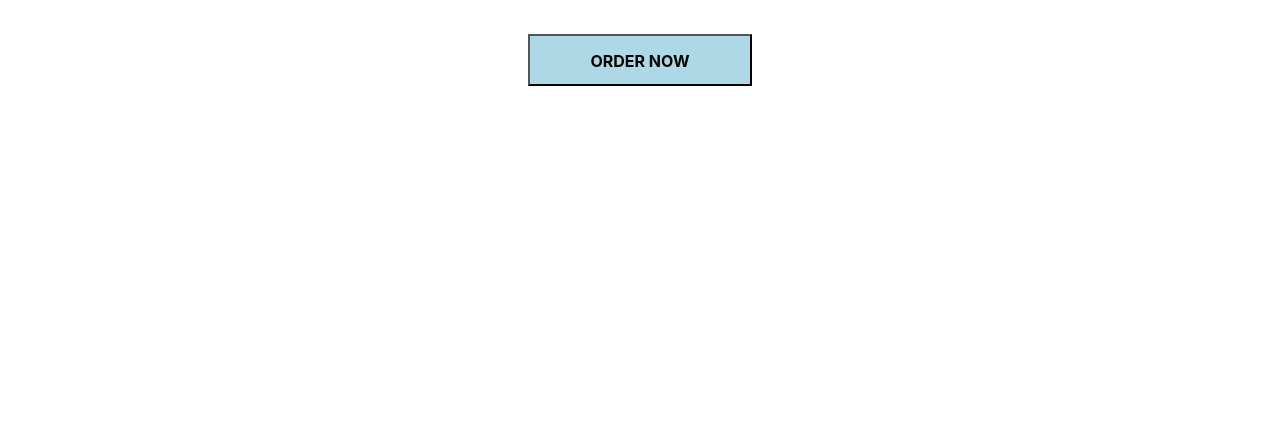
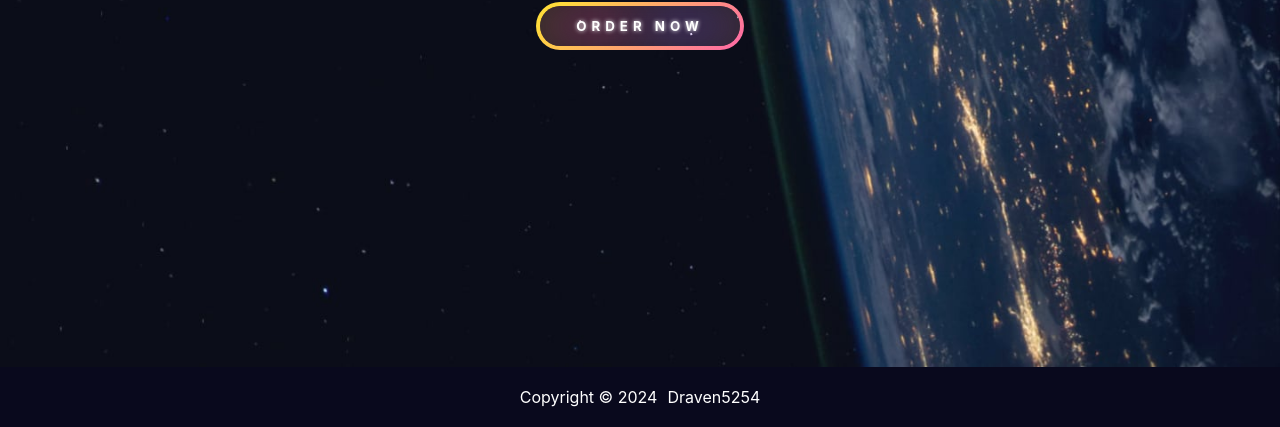
Before and after one commit to draven5254/Project-Restaurant-Page, a website built with webpack: page dist/index.html in a window 1280 px wide. Shown: the part 433-860 px from the top of the page. Before the commit the page ends 800 px from the top, so only its background shows below. Built offline with nearby package versions, Linux system fonts and the light colour scheme; a web font is replaced by a local one.

Commit message:
commited file

```diff
--- a/dist/style/styles.css
+++ b/dist/style/styles.css
@@ -52,61 +52,22 @@
   color: #fff;
 }
 
-.navBtn {
-  font-size: 1rem;
-  color: black;
-  text-transform: uppercase;
-  border: none;
-  background: transparent;
-  position: relative;
-  z-index: 1;
-  cursor: url(/dist/img/rocket.png), auto;
-}
-
 .logoContainer h1 {
   font-family: "Cedarville Cursive", cursive;
   color: #fff;
   font-size: 2.5rem;
 }
 
-/* GLOBAL BUTTON */
-
-.btn {
-  cursor: url(/dist/img/rocket.png), auto;
-  border: none;
-  background-color: #add8e6;
-  padding: 7px 16px 5px;
-  border-radius: 50px;
-  font-size: 1rem;
-  position: relative;
-  overflow: hidden;
-}
-
-.btn:hover {
-  color: #fff;
-}
-
-.btn::before {
-  content: "";
-  background-color: blue;
-  position: absolute;
-  width: 0;
-  height: 0;
-  left: var(--xPos);
-  top: var(--yPos);
-  transform: translate(-50%, -50%);
-  border-radius: 50%;
-  transition: 0.5s, 0.5s;
-}
-
-.btn:hover::before {
-  width: 250px;
-  height: 250px;
-}
-
 /* HERO SECTION */
 
-.hero-container img {
+.hero-container {
+  /* background-image: url("/dist/img/background-home-desktop.jpg"); */
+  background-position: center;
+  background-repeat: no-repeat;
+  background-size: cover;
+  align-items: center;
+  justify-content: center;
+  text-align: center;
   display: flex;
   width: 100vw;
   height: 100vh;
@@ -123,25 +84,185 @@
 }
 
 .home-content {
-  position: absolute;
-  top: 50%;
-  left: 50%;
-  transform: translate(-50%, -50%);
-  text-align: center;
+  display: flex;
+  flex-direction: column;
+  justify-content: center;
+  align-items: center;
 }
 
 .heroBtn {
-  background-color: #add8e6;
-  padding: 15px 60px 13px;
-  text-decoration: none;
-  color: #000;
+  display: flex;
+  justify-content: center;
+  align-items: center;
+  width: 13rem;
+  overflow: hidden;
+  height: 3rem;
+  background-size: 300% 300%;
+  backdrop-filter: blur(1rem);
+  border-radius: 5rem;
+  transition: 0.5s;
+  animation: gradient_301 5s ease infinite;
+  border: double 4px transparent;
+  background-image: linear-gradient(#212121, #212121),
+    linear-gradient(
+      137.48deg,
+      #ffdb3b 10%,
+      #fe53bb 45%,
+      #8f51ea 67%,
+      #0044ff 87%
+    );
+  background-origin: border-box;
+  background-clip: content-box, border-box;
+}
+
+#container-stars {
+  position: absolute;
+  z-index: -1;
+  width: 100%;
+  height: 100%;
+  overflow: hidden;
+  transition: 0.5s;
+  backdrop-filter: blur(1rem);
+  border-radius: 5rem;
+}
+
+strong {
+  z-index: 2;
+  letter-spacing: 5px;
+  color: #ffffff;
+  text-shadow: 0 0 4px white;
   text-transform: uppercase;
-  font-size: 1rem;
-  transition: 0.5s, 0.5s;
+}
+
+#glow {
+  position: absolute;
+  display: flex;
+  width: 12rem;
+}
+
+.circle {
+  width: 100%;
+  height: 30px;
+  filter: blur(2rem);
+  animation: pulse_3011 4s infinite;
+  z-index: -1;
+}
+
+.circle:nth-of-type(1) {
+  background: rgba(254, 83, 186, 0.636);
+}
+
+.circle:nth-of-type(2) {
+  background: rgba(142, 81, 234, 0.704);
+}
+
+.heroBtn:hover #container-stars {
+  z-index: 1;
+  background-color: #212121;
 }
 
 .heroBtn:hover {
-  color: #fff;
+  transform: scale(1.1);
+}
+
+.heroBtn:active {
+  border: double 4px #fe53bb;
+  background-origin: border-box;
+  background-clip: content-box, border-box;
+  animation: none;
+}
+
+.heroBtn:active .circle {
+  background: #fe53bb;
+}
+
+#stars {
+  position: relative;
+  background: transparent;
+  width: 200rem;
+  height: 200rem;
+}
+
+#stars::after {
+  content: "";
+  position: absolute;
+  top: -10rem;
+  left: -100rem;
+  width: 100%;
+  height: 100%;
+  animation: animStarRotate 90s linear infinite;
+}
+
+#stars::after {
+  background-image: radial-gradient(#ffffff 1px, transparent 1%);
+  background-size: 50px 50px;
+}
+
+#stars::before {
+  content: "";
+  position: absolute;
+  top: 0;
+  left: -50%;
+  width: 170%;
+  height: 500%;
+  animation: animStar 60s linear infinite;
+}
+
+#stars::before {
+  background-image: radial-gradient(#ffffff 1px, transparent 1%);
+  background-size: 50px 50px;
+  opacity: 0.5;
+}
+
+@keyframes animStar {
+  from {
+    transform: translateY(0);
+  }
+
+  to {
+    transform: translateY(-135rem);
+  }
+}
+
+@keyframes animStarRotate {
+  from {
+    transform: rotate(360deg);
+  }
+
+  to {
+    transform: rotate(0);
+  }
+}
+
+@keyframes gradient_301 {
+  0% {
+    background-position: 0% 50%;
+  }
+
+  50% {
+    background-position: 100% 50%;
+  }
+
+  100% {
+    background-position: 0% 50%;
+  }
+}
+
+@keyframes pulse_3011 {
+  0% {
+    transform: scale(0.75);
+    box-shadow: 0 0 0 0 rgba(0, 0, 0, 0.7);
+  }
+
+  70% {
+    transform: scale(1);
+    box-shadow: 0 0 0 10px rgba(0, 0, 0, 0);
+  }
+
+  100% {
+    transform: scale(0.75);
+    box-shadow: 0 0 0 0 rgba(0, 0, 0, 0);
+  }
 }
 
 /* MENU SECTION */
@@ -297,7 +418,7 @@
     display: none;
   }
 
-  .btn {
+  .btnContainer {
     display: none;
   }
 
```
Also changed, not shown: dist/index.html (+22 -2 lines), dist/main.js (+22 -2 lines), dist/img/cursor.gif (added).
